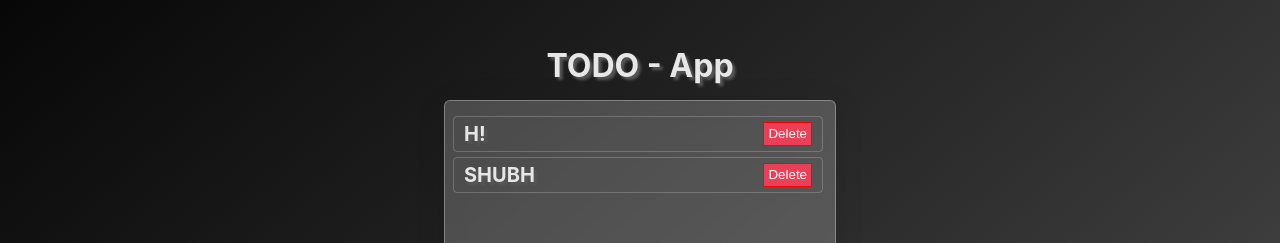
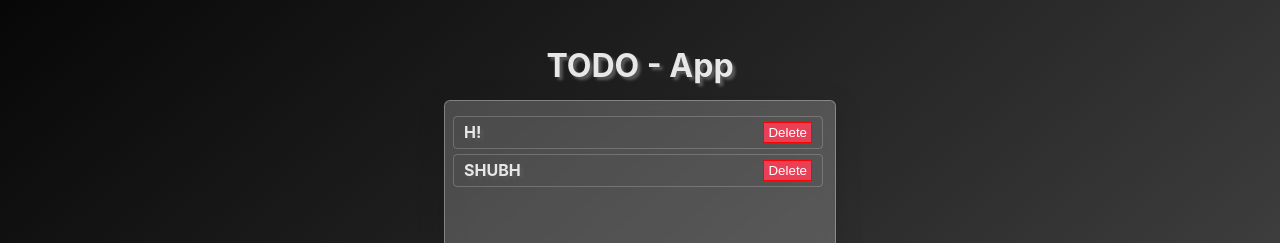
Before and after one commit to prakashshubham13/practice_01, a React (Create React App) app: page / in a window 1280 px wide. Shown: the top 243 px of the page. Built offline with nearby package versions, Linux system fonts and the light colour scheme.

Commit message:
css changes

```diff
--- a/src/App.css
+++ b/src/App.css
@@ -43,10 +43,18 @@ margin: 15px auto;
   width: calc(100% - 20px);
   padding: 5px 10px;
   margin: 5px 8px;
-  font-size: 20px;
+  font-size: 16px;
   justify-content: space-between;
   border: 1px solid rgba(255, 255, 255, 0.2);
   border-radius: 4px;
+}
+@keyframes shake {
+  from {
+    transform: rotate(4deg);
+  }
+  to {
+    transform: rotate(-4deg);
+  }
 }
 button{
 background: #e94057;
@@ -54,6 +62,17 @@ border: 1px solid red;
 padding: 2px 4px;
 color: #fff;
 font-weight: 500;
+cursor: pointer;
+transition: 0.4s;
+}
+.item button:hover{
+  background-color: #ec213c;
+  border: 1px solid #fff;
+  border-radius: 5px;
+  animation: shake 0.2s linear infinite;
+}
+button:hover > .item{
+  border: 4px solid #fff;
 }
 input{
   padding: 6px 4px;
```
